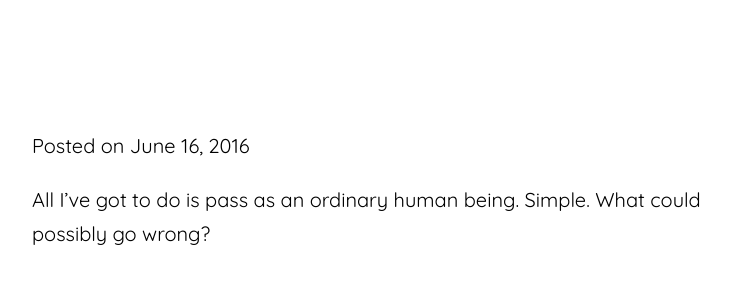
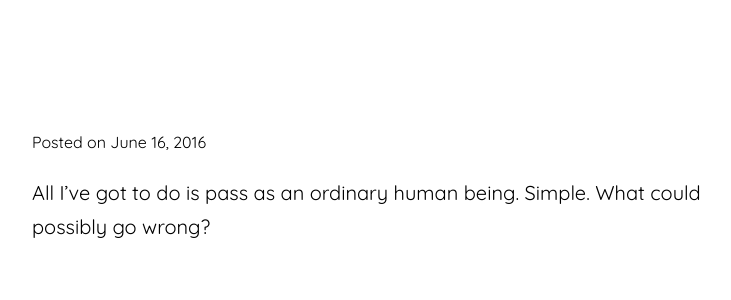
Before and after one commit to testlabsc/sauravchandra.github.io, a Jekyll site: the page built from blog.html, in a window 1280 px wide and 900 px high. Shown: the top 300 px of the window, without its empty margins (258-989 px from the left). Built offline with Jekyll 4.4.1, drawn with Linux system fonts in a browser that asks for light colours.

Commit message:
Update blog.html

```diff
--- a/blog.html
+++ b/blog.html
@@ -8,7 +8,7 @@ permalink: /blog/
 		{% for post in site.posts %}
 		<div>
 			<h1 id="post-title-bp"><a href="{{ site.baseurl }}{{ post.url }}">{{ post.title }}</a></h1>
-			<div style="font-size:20px;">
+			<div style="font-size:16px;">
 					 Posted on {{ post.date | date: "%B %e, %Y" }}
 			</div>
 			<div>
```
